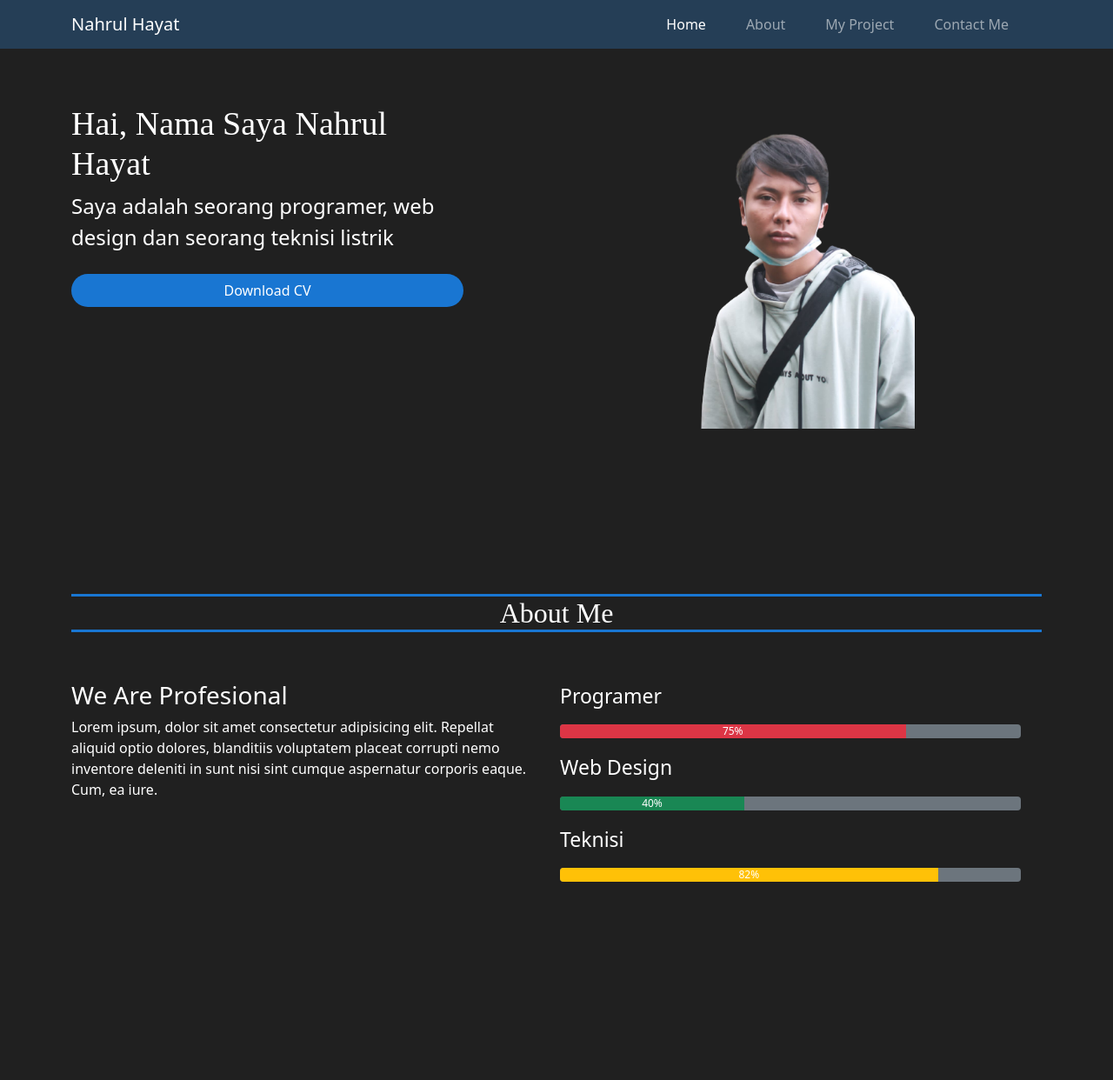
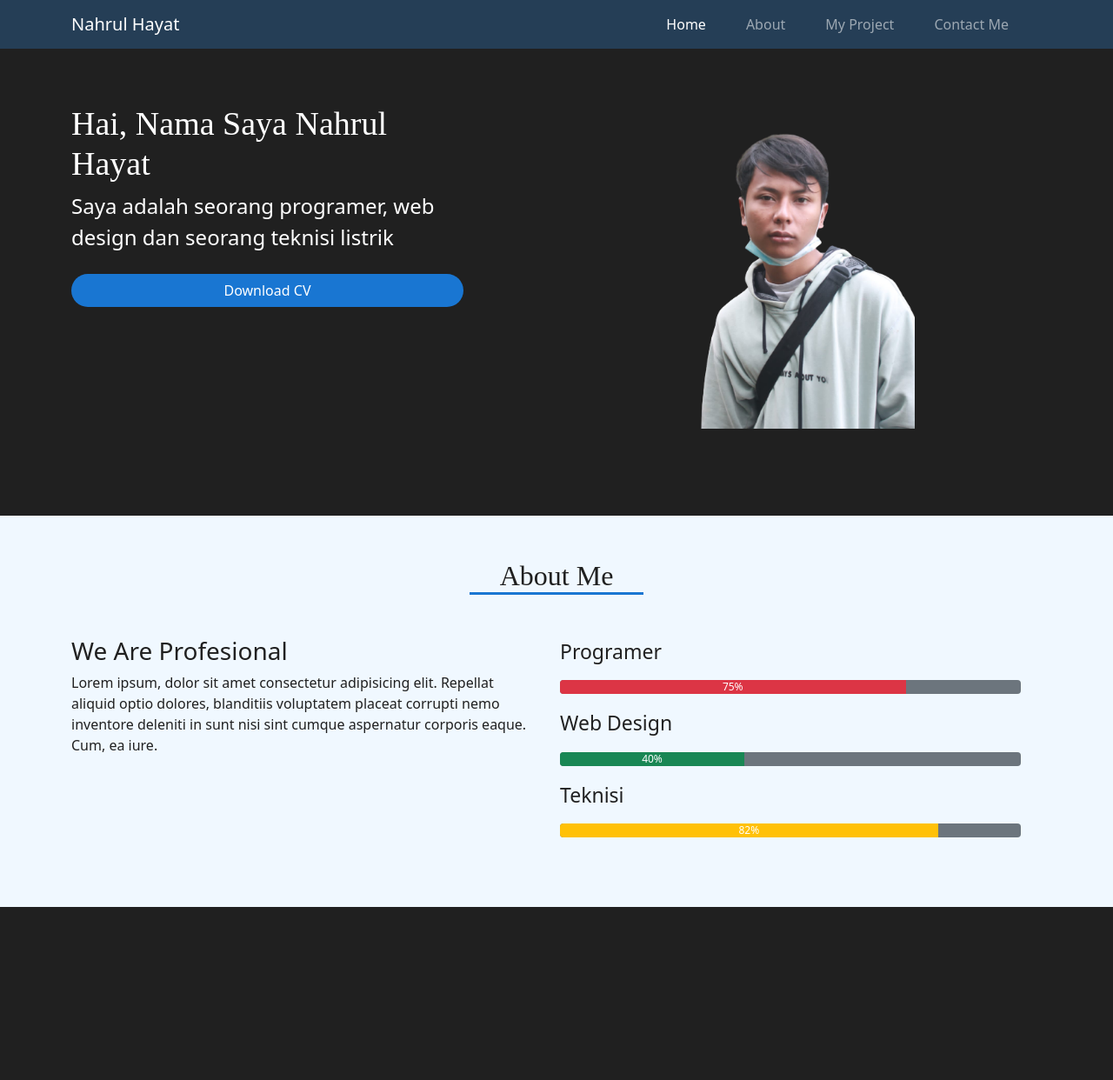
Before and after one commit to Nahrul/portfolio, a PHP site: page / in a window 1280 px wide. Shown: the top 1242 px of the page at 87% size. Run offline with PHP 8.4, Linux system fonts and the light colour scheme.

Commit message:
menambahkan style di about

```diff
--- a/index.html
+++ b/index.html
@@ -25,7 +25,7 @@
                   <a class="nav-link active" aria-current="page" href="#">Home</a>
                 </li>
                 <li class="nav-item">
-                  <a class="nav-link" href="#">About</a>
+                  <a class="nav-link" href="#about">About</a>
                 </li>
                 <li class="nav-item">
                   <a class="nav-link" href="#">My Project</a>
@@ -40,10 +40,9 @@
           </div>
         </nav>
 <!-- end navbar -->
-
-
+        <!-- hero -->
+      <section>
           <div class="container mt-5">
-          <!-- hero -->
             <div class="row hero">
                 <div class="col-md-5">
                     <h4>Hai, Nama Saya Nahrul Hayat</h4>
@@ -59,10 +58,15 @@
 
                 </div>
               </div>
+          </div>
+      </section>
+
           <!-- end hero -->
 
           <!-- about me -->
-              <div class="row about">
+      <section id="about">
+        <div class="container">
+          <div class="row about" >
               <div class="col-md text-center">
                 <h2>About Me</h2>
               </div>
@@ -92,10 +96,11 @@
                 </div>
               </div>
             </div>
+          </div>
+        </div>
+      </section>
+      <!-- end about -->
 
-              </div>
-
-        </div>
 
   <script type="text/javascript" src="assets/js/bootstrap.js"></script>
 </body>
--- a/style.css
+++ b/style.css
@@ -25,6 +25,7 @@
 }
 .hero {
   margin-top: 120px;
+  margin-bottom: 100px;
 }
 .hero a {
   display: block;
@@ -32,11 +33,20 @@
 }
 
 /* about */
+
+#about {
+  background-color: aliceblue;
+  color: #202020;
+}
+section#about {
+  height: 650px;
+}
 .about h2 {
   font-family: "Bebas Neue";
   border-bottom: 3px solid #1976d2;
-  border-top: 3px solid #1976d2;
-  margin-top: 100px;
+  width: 200px;
+  margin: auto;
+  margin-top: 20px;
 }
 
 .progres {
@@ -79,8 +89,11 @@ body {
   }
 
   /* about */
+  section#about {
+    height: 450px;
+  }
   .about h2 {
-    margin-top: 190px;
+    margin-top: 50px;
   }
 
   .progres p {
```
Lines whose indentation alone changed are shown as unchanged.
